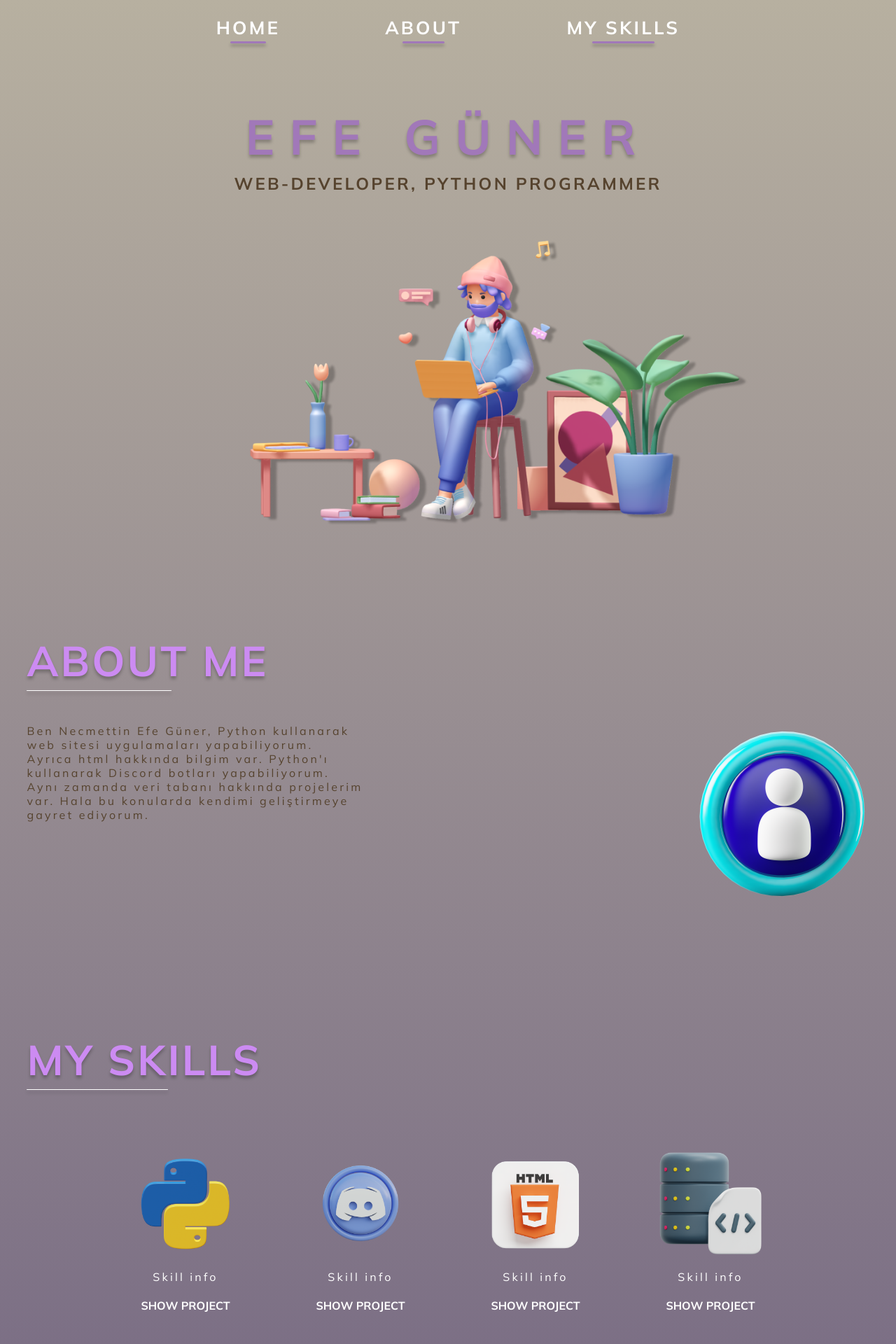
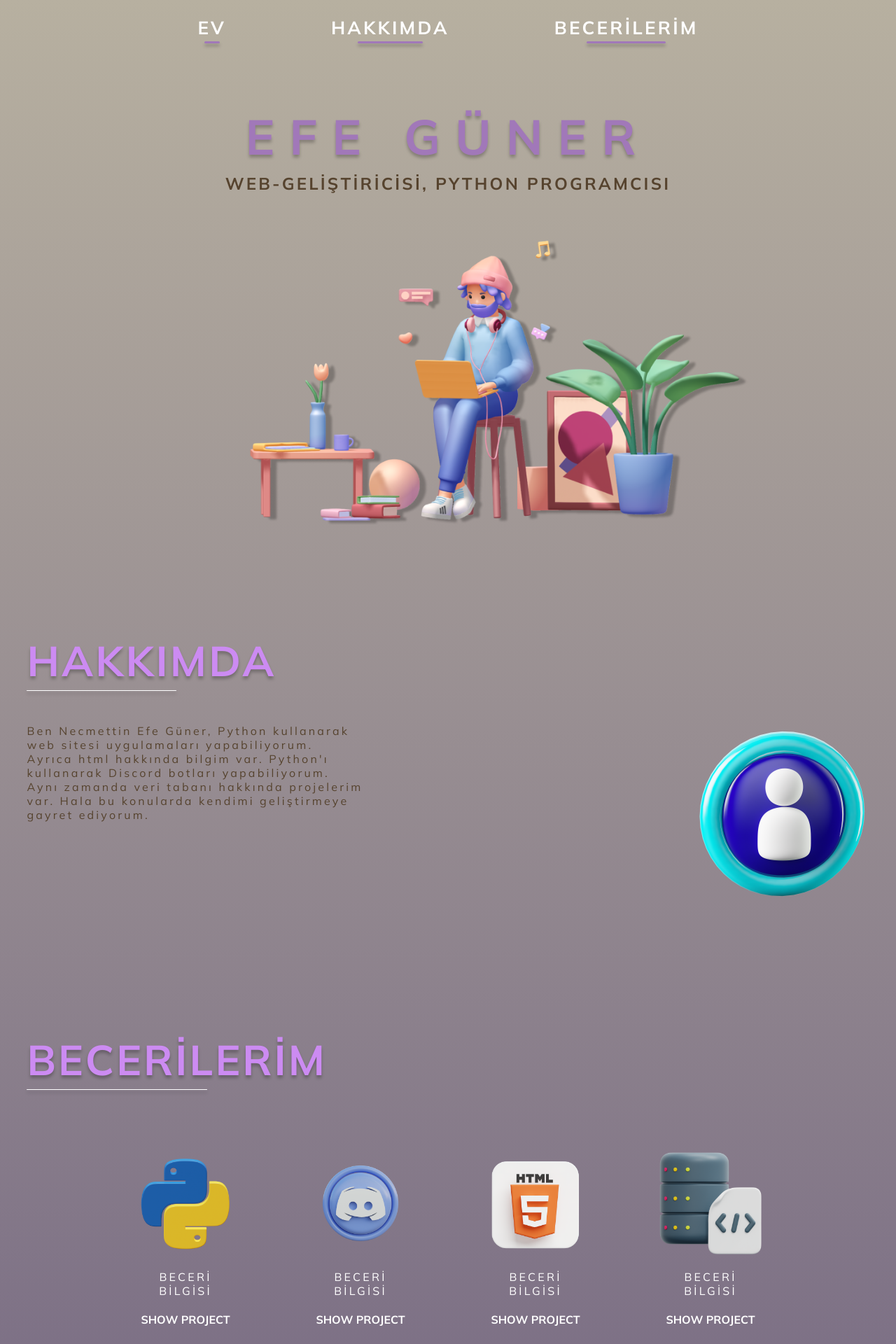
Before and after one commit to Koftesever/portfolio_tur-main, a Flask app: page / in a window 1280 px wide. Shown: the top 1920 px of the page at 70% size. Run offline with Flask 3, Linux system fonts and the light colour scheme.

Commit message:
cfyıcgcgıc

```diff
--- a/portfolio_tur-main/main.py
+++ b/portfolio_tur-main/main.py
@@ -23,11 +23,11 @@ def process_form():
                             button_discord=button_discord,
                             button_html=button_html,
                             button_db=button_db)
-@app.route('/')
+@app.route('/index')
 def feedback():
     email=request.form.get('email')
     text=request.form.get('text')
-    return render_template('index.html',
+    return render_template('feedback.html',
                            email=email,
                            text=text)
 
--- a/portfolio_tur-main/templates/index.html
+++ b/portfolio_tur-main/templates/index.html
@@ -15,13 +15,13 @@
       <nav class="header__nav main-nav">
         <ul class="main-nav__list main-list">
           <li class="main-list__item list-item">
-            <a class="list-item__link" href="#home">HOME</a>
+            <a class="list-item__link" href="#home">EV</a>
           </li>
           <li class="main-list__item list-item">
-            <a class="list-item__link" href="#about">ABOUT</a>
+            <a class="list-item__link" href="#about">HAKKIMDA</a>
           </li>
           <li class="main-list__item list-item">
-            <a class="list-item__link" href="#skills">MY SKILLS</a>
+            <a class="list-item__link" href="#skills">BECERİLERİM</a>
           </li>
         </ul>
       </nav>
@@ -30,11 +30,11 @@
       <!-- Önizleme bölümü -->
       <section class="main__home home" id="home">
         <h1 class="home__title">EFE GÜNER</h1>
-        <p class="home__subtitle">WEB-DEVELOPER, PYTHON PROGRAMMER</p>
+        <p class="home__subtitle">WEB-GELİŞTİRİCİSİ, PYTHON PROGRAMCISI</p>
       </section>
       <!-- Hakkımda bölümü -->
       <section class="main__about about" id="about">
-        <h2 class="about__title">ABOUT ME</h2>
+        <h2 class="about__title">HAKKIMDA</h2>
         <div class="about__info info-block">
           <p class="info-block__text">
               Ben Necmettin Efe Güner, Python kullanarak web sitesi uygulamaları yapabiliyorum.
@@ -52,7 +52,7 @@
       </section>
       <!-- Beceriler bölümü -->
       <section class="main__skills skills" id="skills">
-        <h2 class="skills__title">MY SKILLS</h2>
+        <h2 class="skills__title">BECERİLERİM</h2>
         <form action="/" method="POST">
           <ul class="skills__list skills-list">
             <li class="skills-list__skill skill">
@@ -63,7 +63,7 @@
                 width="150"
                 height="150"
               />
-              <span class="skill__info">Skill info</span>
+              <span class="skill__info">BECERİ BİLGİSİ</span>
               <input class="skill__button" type="submit" name="button_python" value="SHOW PROJECT">
             </li>
             <li class="skills-list__skill skill">
@@ -74,7 +74,7 @@
                 width="150"
                 height="150"
               />
-              <span class="skill__info">Skill info</span>
+              <span class="skill__info">BECERİ BİLGİSİ</span>
               <input class="skill__button" type="submit" name="button_discord" value="SHOW PROJECT">
             </li>
             <li class="skills-list__skill skill">
@@ -85,7 +85,7 @@
                 width="150"
                 height="150"
               />
-              <span class="skill__info">Skill info</span>
+              <span class="skill__info">BECERİ BİLGİSİ</span>
               <input class="skill__button" type="submit" name="button_html" value="SHOW PROJECT">
             </li>
             <li class="skills-list__skill skill">
@@ -96,7 +96,7 @@
                 width="150"
                 height="150"
               />
-              <span class="skill__info">Skill info</span>
+              <span class="skill__info">BECERİ BİLGİSİ</span>
               <input class="skill__button" type="submit" name="button_db" value="SHOW PROJECT">
             </li>
           </ul>
@@ -127,7 +127,7 @@
       </section>
       <!-- Geri bildirim formu -->
       <section class="main__feedback feedback" id="feedback">
-        <h2 class="feedback__title">FEEDBACK</h2>
+        <h2 class="feedback__title">GERİ BİLDİRİM</h2>
         <form action="" method="POST" class="feedback__form form">
           <label for="email">
             <input type="email" class="form__input" name="email" id="email" placeholder="Type in your E-mail" required>
@@ -135,13 +135,15 @@
           <label for="text">
             <textarea name="text" class="form__input" id="text" cols="70" rows="10" required placeholder="Comment"></textarea>
           </label>
-          <button class="form__button" type="submit">SEND</button>
+          <button class="form__button" type="submit">GÖNDER</button>
         </form>
       </section>
     </main>
     <!-- Sosyal medya bağlantıları için bir alt bilgi -->
     <footer>
-
+      Bana ulaşabileceğiniz yerler:<br>
+      github:koftesever<br>
+      email:necmettinefeguner6@gmail.com
     </footer>
   </body>
 </html>
```
Also changed, not shown: portfolio_tur-main/templates/feedback.html (added, +22 -0 lines).
